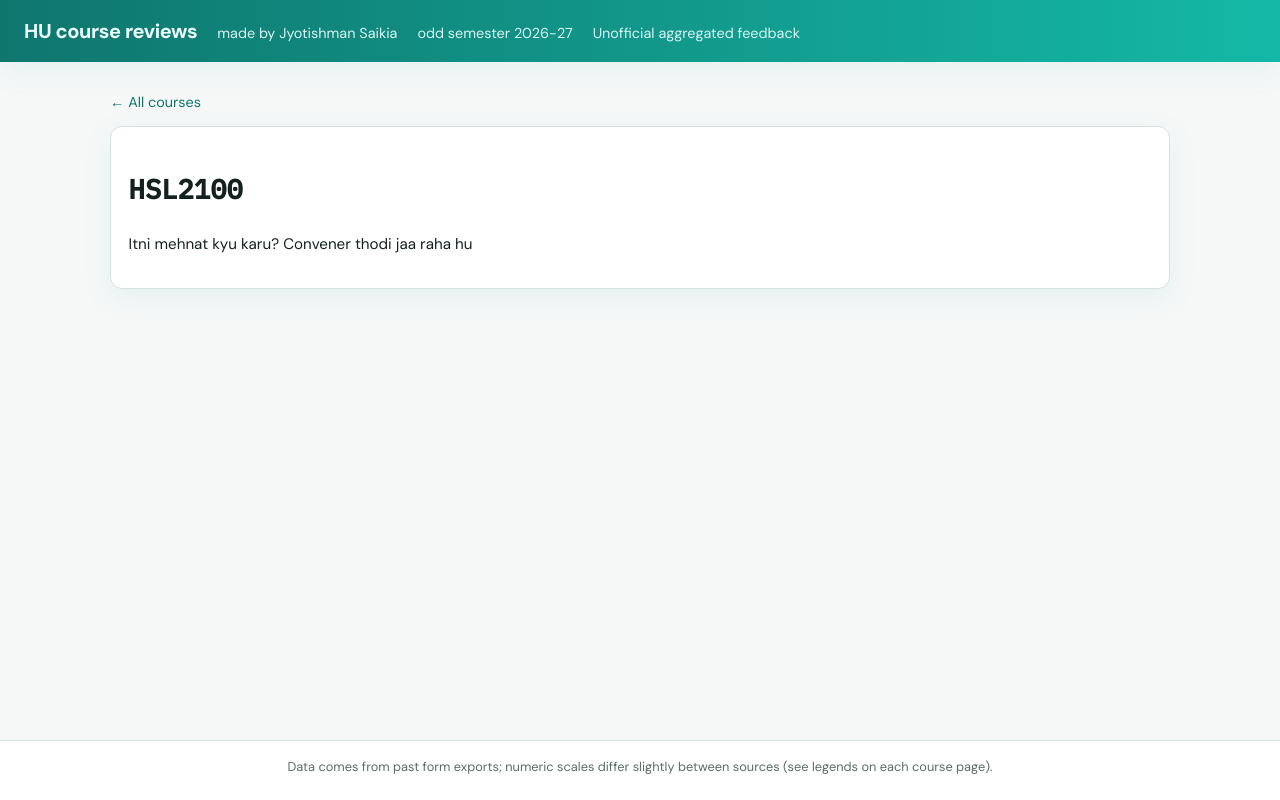
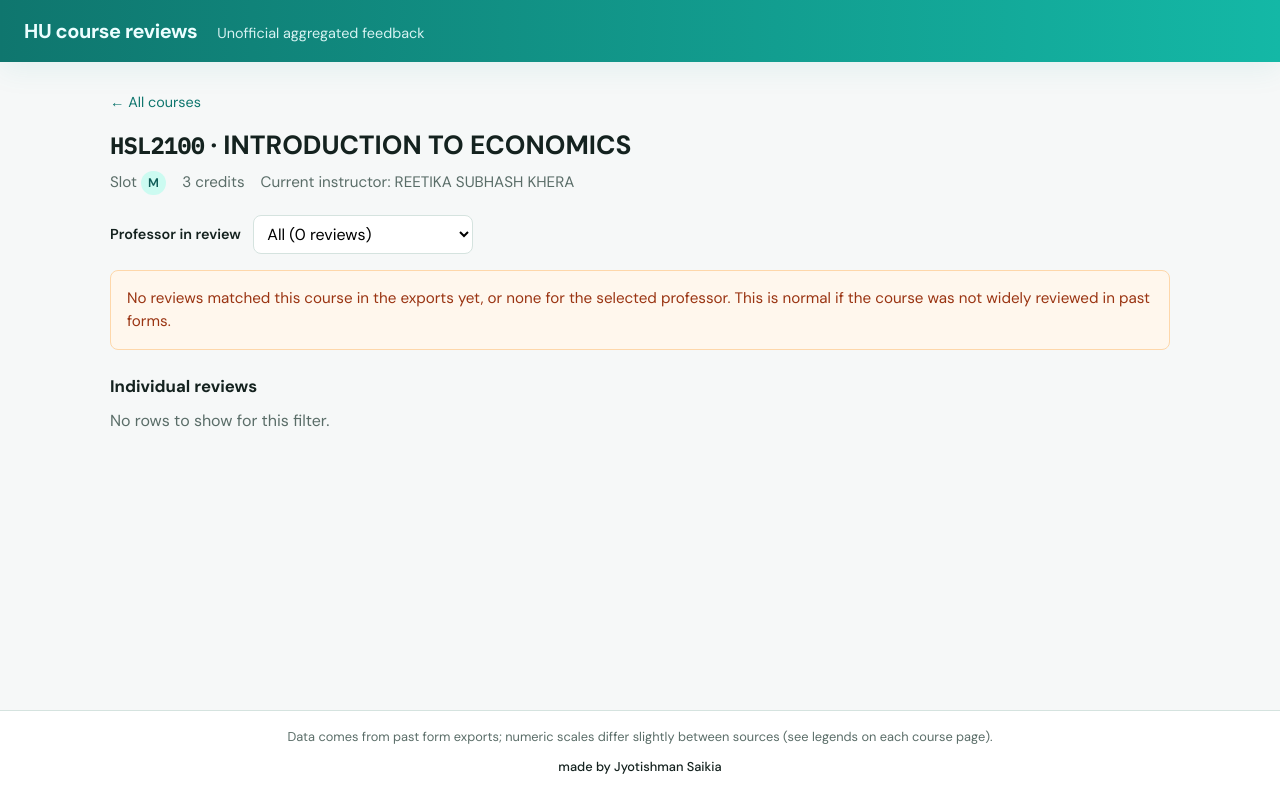
Before and after one commit to Jyotishman-Saikia2605/course-reviews, a React (Vite) app: page /course/HSL2100 in a window 1280 px wide. Built offline with nearby package versions, Linux system fonts and the light colour scheme.

Commit message:
Revert "Refactor CoursePage component by removing unused state and logic; update HomePage title; add credits and semester info to App component; enhance CSS for top credits and semester display."
This reverts commit 8b685f51a29e53221fe7f23c812b0a75c6e8a368.

```diff
--- a/src/App.tsx
+++ b/src/App.tsx
@@ -9,8 +9,6 @@ export default function App() {
           <Link to="/" className="brand">
             HU course reviews
           </Link>
-          <span className="top-credit">made by Jyotishman Saikia</span>
-          <span className="top-semester">odd semester 2026-27</span>
           <span className="tagline">Unofficial aggregated feedback</span>
         </header>
         <main className="main">
@@ -21,6 +19,7 @@ export default function App() {
             Data comes from past form exports; numeric scales differ slightly between
             sources (see legends on each course page).
           </p>
+          <p className="footer-credit">made by Jyotishman Saikia</p>
         </footer>
       </div>
     </ReviewsProvider>
--- a/src/index.css
+++ b/src/index.css
@@ -66,12 +66,6 @@ a:hover {
 .tagline {
   font-size: 0.9rem;
   opacity: 0.9;
-}
-
-.top-credit,
-.top-semester {
-  font-size: 0.9rem;
-  opacity: 0.92;
 }
 
 .main {
--- a/src/pages/CoursePage.tsx
+++ b/src/pages/CoursePage.tsx
@@ -1,16 +1,38 @@
-import { useMemo } from "react";
+import { useMemo, useState } from "react";
 import { Link, useParams } from "react-router-dom";
+import { METRIC_SHORT } from "../metricLabels";
 import { useReviewsState } from "../ReviewsContext";
+import type { ProfessorAgg, Review } from "../types";
+
+const ALL = "__all__";
+
+function sortReviews(list: Review[]): Review[] {
+  return [...list].sort((a, b) => {
+    const ta = a.timestamp ? Date.parse(a.timestamp) : 0;
+    const tb = b.timestamp ? Date.parse(b.timestamp) : 0;
+    return tb - ta;
+  });
+}
 
 export function CoursePage() {
   const { code: rawCode } = useParams();
   const state = useReviewsState();
+  const [profKey, setProfKey] = useState<string>(ALL);
 
   const course = useMemo(() => {
     if (state.status !== "ready" || !rawCode) return undefined;
     const code = decodeURIComponent(rawCode).toUpperCase();
     return state.data.courses.find((c) => c.code === code);
   }, [state, rawCode]);
+
+  const visibleReviews = useMemo(() => {
+    if (!course) return [];
+    const list =
+      profKey === ALL
+        ? course.reviews
+        : course.reviews.filter((r) => r.professorKey === profKey);
+    return sortReviews(list);
+  }, [course, profKey]);
 
   if (state.status === "loading") {
     return <p className="loading">Loading…</p>;
@@ -34,17 +56,132 @@ export function CoursePage() {
     );
   }
 
+  const agg: ProfessorAgg | null =
+    profKey === ALL
+      ? {
+          professorKey: ALL,
+          professor: "All professors (in reviews)",
+          n: course.overall.n,
+          averages: course.overall.averages,
+          snippet: course.overall.snippet,
+        }
+      : course.byProfessor.find((p) => p.professorKey === profKey) ?? null;
+
+  const legend = state.data.numericLegend;
+
   return (
     <>
       <Link className="back-link" to="/">
         ← All courses
       </Link>
-      <div className="panel">
+      <div className="course-header">
         <h1>
-          <span className="mono">{course.code}</span>
+          <span className="mono">{course.code}</span> · {course.title}
         </h1>
-        <p className="snippet">Itni mehnat kyu karu? Convener thodi jaa raha hu</p>
+        <div className="meta-row">
+          <span>
+            Slot <span className="pill">{course.slot}</span>
+          </span>
+          <span>{course.credits} credits</span>
+          <span>Current instructor: {course.currentInstructor}</span>
+        </div>
       </div>
+
+      <div className="select-row">
+        <label htmlFor="prof-select">Professor in review</label>
+        <select
+          id="prof-select"
+          className="prof-select"
+          value={profKey}
+          onChange={(e) => setProfKey(e.target.value)}
+        >
+          <option value={ALL}>All ({course.overall.n} reviews)</option>
+          {course.byProfessor.map((p) => (
+            <option key={p.professorKey} value={p.professorKey}>
+              {p.professor} ({p.n})
+            </option>
+          ))}
+        </select>
+      </div>
+
+      {!agg || agg.n === 0 ? (
+        <div className="empty-state">
+          No reviews matched this course in the exports yet, or none for the
+          selected professor. This is normal if the course was not widely
+          reviewed in past forms.
+        </div>
+      ) : (
+        <>
+          <div className="panel">
+            <h2>
+              Averages ({agg.n} review{agg.n === 1 ? "" : "s"})
+            </h2>
+            <div className="metrics">
+              {Object.entries(agg.averages).map(([k, v]) => (
+                <div key={k} className="metric">
+                  <div className="label">
+                    {METRIC_SHORT[k] ?? k}
+                    {legend[k] ? (
+                      <span title={legend[k]} style={{ cursor: "help" }}>
+                        {" "}
+                        ⓘ
+                      </span>
+                    ) : null}
+                  </div>
+                  <div className="value">{v.toFixed(2)}</div>
+                </div>
+              ))}
+            </div>
+            {Object.keys(agg.averages).length === 0 ? (
+              <p className="page-lead" style={{ marginTop: "0.5rem" }}>
+                No numeric ratings in this slice (HSS rows are often text-only for
+                some fields).
+              </p>
+            ) : null}
+          </div>
+
+          <div className="panel">
+            <div className="snippet-label">Latest snapshot (extractive)</div>
+            <p className="snippet">
+              {agg.snippet || "No text or ratings to preview for this slice."}
+            </p>
+          </div>
+        </>
+      )}
+
+      <h2 className="reviews-heading">Individual reviews</h2>
+      {visibleReviews.length === 0 ? (
+        <p className="page-lead">No rows to show for this filter.</p>
+      ) : (
+        visibleReviews.map((r, i) => (
+          <article key={`${r.timestamp ?? "x"}-${r.professorKey}-${i}`} className="review-card">
+            <header>
+              <strong>{r.professor}</strong>
+              {r.timestamp ? (
+                <span className="mono">{r.timestamp.slice(0, 10)}</span>
+              ) : null}
+              <span className="source-pill">
+                {r.source === "bsw" ? "BSW form" : "HSS form"}
+              </span>
+            </header>
+            {Object.keys(r.labels).length > 0 ? (
+              <div className="review-labels">
+                {Object.entries(r.labels).map(([k, v]) => (
+                  <span key={k} className="chip">
+                    {METRIC_SHORT[k] ?? k}: {v}
+                  </span>
+                ))}
+              </div>
+            ) : null}
+            {r.textBlocks.map((tb) => (
+              <div key={tb.label} className="review-block">
+                <div className="blabel">{tb.label}</div>
+                <div className="bvalue">{tb.value}</div>
+              </div>
+            ))}
+          </article>
+        ))
+      )}
     </>
   );
 }
--- a/src/pages/HomePage.tsx
+++ b/src/pages/HomePage.tsx
@@ -33,7 +33,7 @@ export function HomePage() {
 
   return (
     <>
-      <h1 className="page-title">HUL offerings</h1>
+      <h1 className="page-title">Humanities (HU) offerings</h1>
       <p className="page-lead">
         Reviews are aggregated from unofficial form exports. Only courses on the
         current allowlist appear here. Dataset generated{" "}
```
